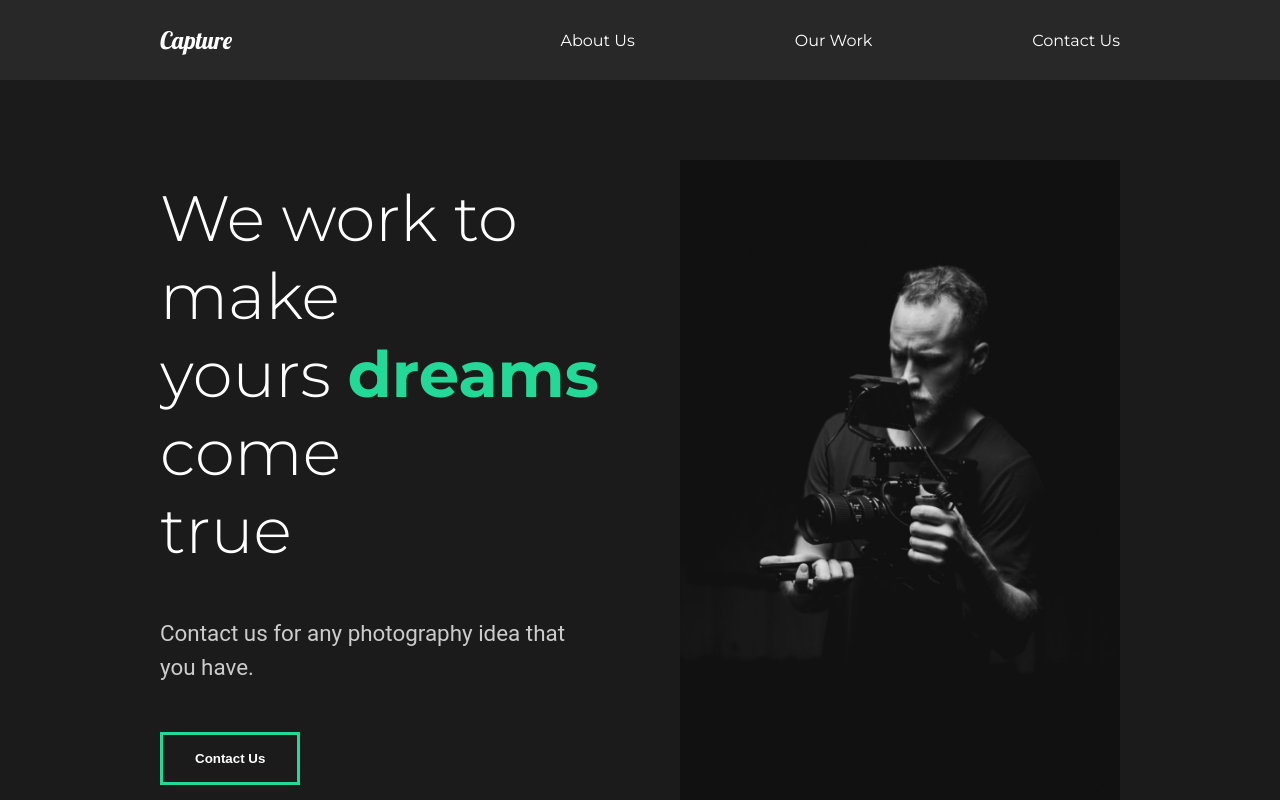
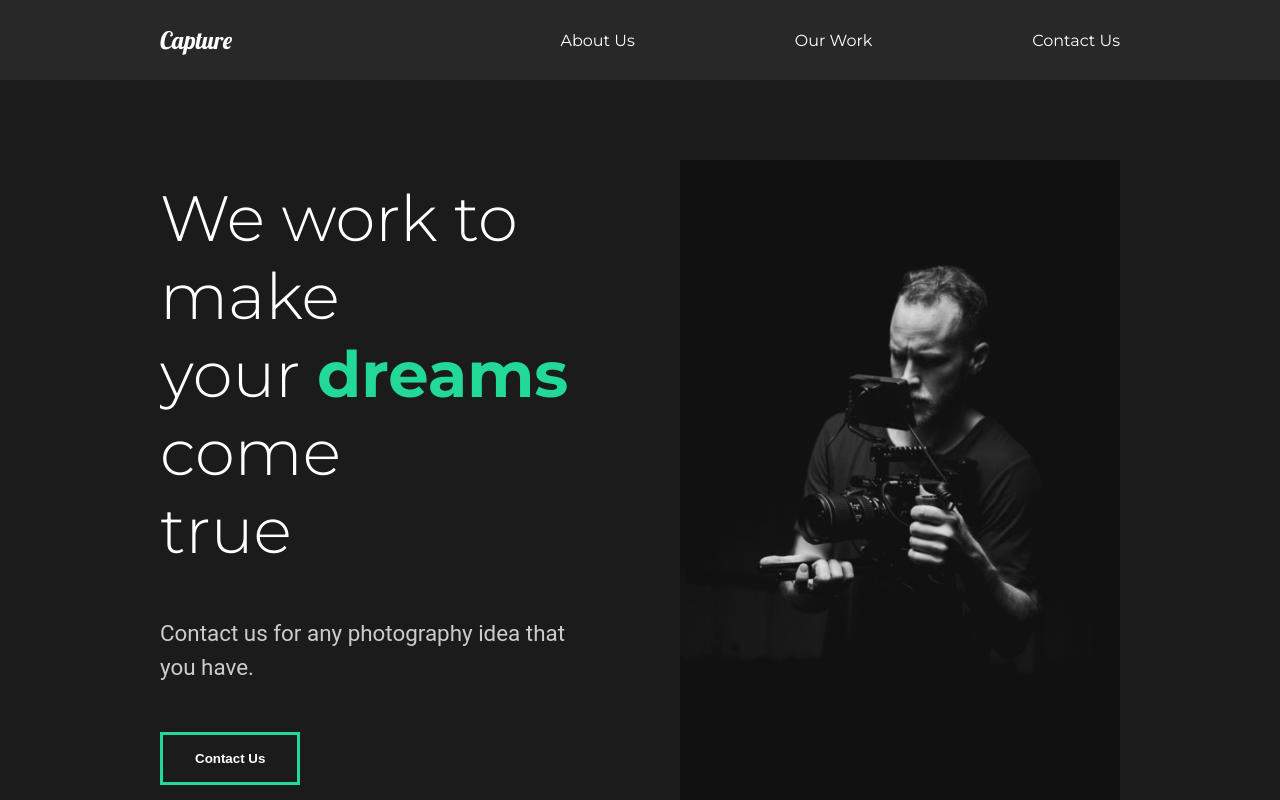
Before and after one commit to IoanLT/Portfolio, a React (Create React App) app: page / in a window 1280 px wide. Shown: the top 800 px of the page. Built offline with nearby package versions, Linux system fonts and the light colour scheme.

Commit message:
created animation.js and implementing animations using framer motion to all main pages

```diff
--- a/src/App.js
+++ b/src/App.js
@@ -7,22 +7,27 @@ import OurWork from "./pages/OurWork";
 import ContactUs from "./pages/ContactUs";
 import MovieDetail from "./pages/MovieDetail";
 // Router
-import { Switch, Route } from 'react-router-dom';
+import { Switch, Route, useLocation } from 'react-router-dom';
+// Animation
+import { AnimatePresence } from 'framer-motion';
 
 
 function App() {
+
+  const location = useLocation();
+
   return (
     <div className="App">
       <GlobalStyle />
       <Header />
-
-      <Switch>
-        {/* <Route exact path="/" render={(props) => <AboutUs {...props} />} />
+      <AnimatePresence exitBeforeEnter>
+        <Switch location={location} key={location.pathname}>
+          <Route exact path="/" render={(props) => <AboutUs {...props} />} />
           <Route exact path="/our-work" render={(props) => <OurWork {...props} />} />
           <Route exact path="/work/:id" render={(props) => <MovieDetail {...props} />} />
-        <Route exact path="/contact-us" render={(props) => <ContactUs {...props} />} />  */}
+          <Route exact path="/contact-us" render={(props) => <ContactUs {...props} />} />
 
-        <Route exact path="/">
+          {/* <Route exact path="/">
             <AboutUs />
           </Route>
 
@@ -36,9 +41,11 @@ function App() {
 
           <Route path="/contact-us">
             <ContactUs />
-        </Route>
+          </Route>    */}
 
         </Switch>
+      </AnimatePresence>
+
     </div>
   )
 }
--- /dev/null
+++ b/src/animation.js
@@ -0,0 +1,22 @@
+// Animate main pages
+export const pageAnimation = {
+    hidden: {
+        opacity: 0,
+        y: 300
+    },
+    show: {
+        opacity: 1,
+        y: 0,
+        transition: {
+            duration: 1,
+            ease: 'easeInOut'
+        }
+    },
+    exit: {
+        opacity: 0,
+        y: 300,
+        transition: {
+            duration: 1
+        }
+    }
+};
--- a/src/components/About.js
+++ b/src/components/About.js
@@ -2,22 +2,35 @@ import React from 'react';
 import home1 from '../assets/home1.png';
 // import styled from 'styled-components';
 import { AboutWrapper, Description, Image, Hide } from '../styles';
+import { motion } from 'framer-motion';
 
 const About = () => {
+
+
     return (
         <AboutWrapper>
             <Description>
-                <div className="title">
+                <motion.div
+
+                >
                     <Hide>
-                        <h2>We work to make</h2>
+                        <motion.h2
+
+                        >
+                            We work to make
+                        </motion.h2>
                     </Hide>
                     <Hide>
-                        <h2>yours <span>dreams</span> come</h2>
+                        <motion.h2>
+                            your <span>dreams</span> come
+                        </motion.h2>
                     </Hide>
                     <Hide>
-                        <h2>true</h2>
+                        <motion.h2>
+                            true
+                        </motion.h2>
                     </Hide>
-                </div>
+                </motion.div>
                 <p>Contact us for any photography idea that you have.</p>
                 <button>Contact Us</button>
             </Description>
--- a/src/pages/AboutUs.js
+++ b/src/pages/AboutUs.js
@@ -3,15 +3,22 @@ import React from 'react';
 import About from '../components/About';
 import Faq from '../components/Faq';
 import Services from '../components/Services';
-
+// Animations
+import { motion } from 'framer-motion';
+import { pageAnimation } from '../animation';
 
 const AboutUs = () => {
     return (
-        <>
+        <motion.div
+            variants={pageAnimation}
+            initial="hidden"
+            animate="show"
+            exit="exit"
+        >
             <About />
             <Services />
             <Faq />
-        </>
+        </motion.div>
     )
 }
 
--- a/src/pages/ContactUs.js
+++ b/src/pages/ContactUs.js
@@ -1,10 +1,18 @@
 import React from 'react';
+// Animations
+import { motion } from 'framer-motion';
+import { pageAnimation } from '../animation';
 
 const ContactUs = () => {
     return (
-        <div>
+        <motion.div
+            variants={pageAnimation}
+            initial="hidden"
+            animate="show"
+            exit="exit"
+        >
             <h1>Contact us</h1>
-        </div>
+        </motion.div>
     )
 }
 
--- a/src/pages/MovieDetail.js
+++ b/src/pages/MovieDetail.js
@@ -2,6 +2,9 @@ import React, { useState, useEffect } from 'react';
 import styled from 'styled-components';
 import { useHistory } from 'react-router-dom';
 import { MovieState } from '../movieState';
+// Animations
+import { motion } from 'framer-motion';
+import { pageAnimation } from '../animation';
 
 const MovieDetail = () => {
     const history = useHistory();
@@ -18,7 +21,12 @@ const MovieDetail = () => {
     }, [movies, url]);
 
     return (
-        <>
+        <motion.div
+            variants={pageAnimation}
+            initial="hidden"
+            animate="show"
+            exit="exit"
+        >
             {movie && (
                 <Details>
                     <Headline>
@@ -27,7 +35,7 @@ const MovieDetail = () => {
                     </Headline>
                 </Details>
             )}
-        </>
+        </motion.div>
 
     )
 }
--- a/src/pages/OurWork.js
+++ b/src/pages/OurWork.js
@@ -4,10 +4,18 @@ import { Link } from 'react-router-dom';
 import athlete from '../assets/athlete-small.png';
 import theracer from '../assets/theracer-small.png';
 import goodtimes from '../assets/goodtimes-small.png';
+// Animations
+import { motion } from 'framer-motion';
+import { pageAnimation } from '../animation';
 
 const OurWork = () => {
     return (
-        <Work>
+        <Work
+            variants={pageAnimation}
+            initial="hidden"
+            animate="show"
+            exit="exit"
+        >
             <Movie>
                 <h2>The Athlete</h2>
                 <div className="line"></div>
@@ -33,7 +41,7 @@ const OurWork = () => {
     )
 }
 
-const Work = styled.div`
+const Work = styled(motion.div)`
     min-height: 100vh;
     overflow: hidden;
     padding: 5rem 10rem;
```
Lines whose indentation alone changed are shown as unchanged.
